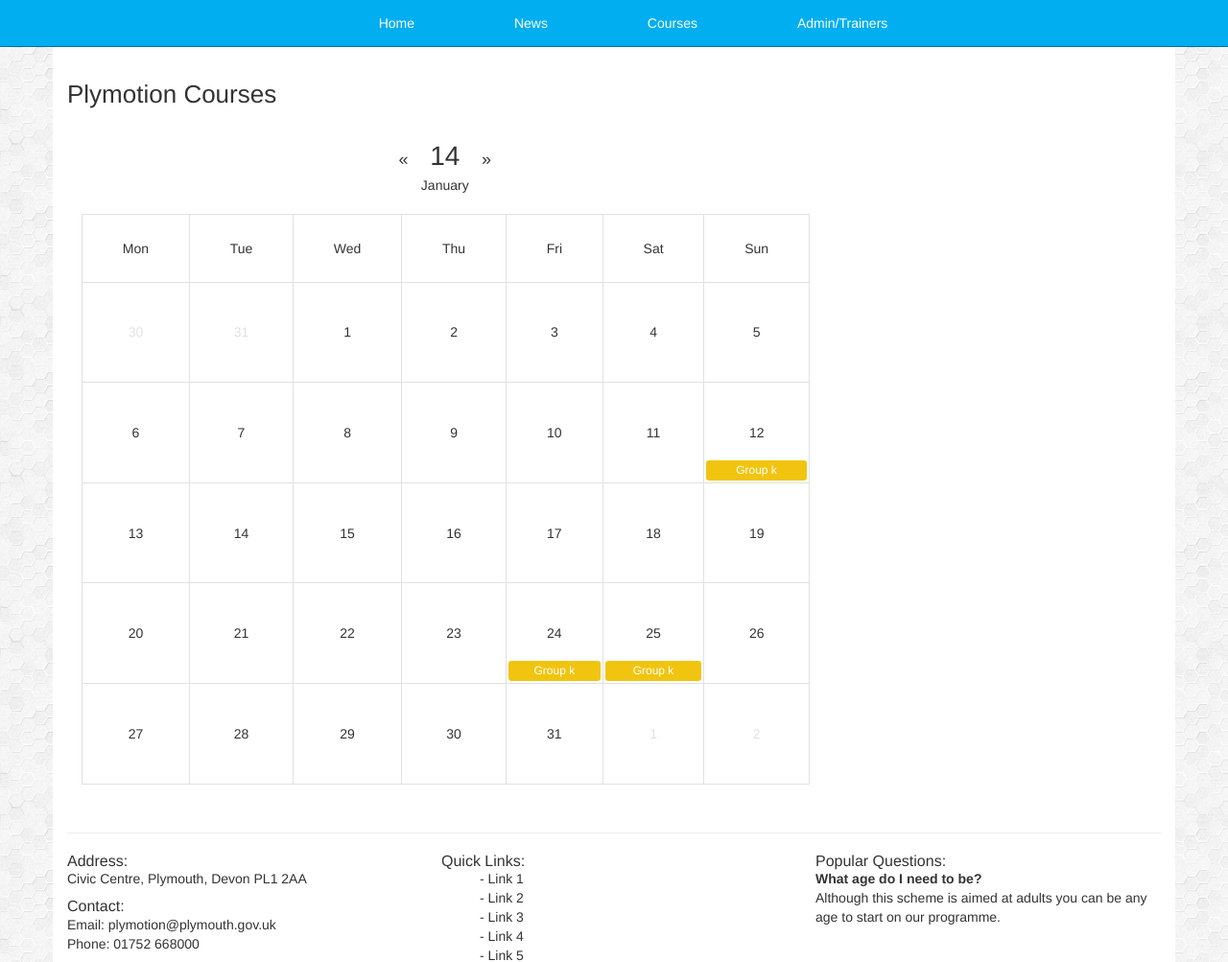
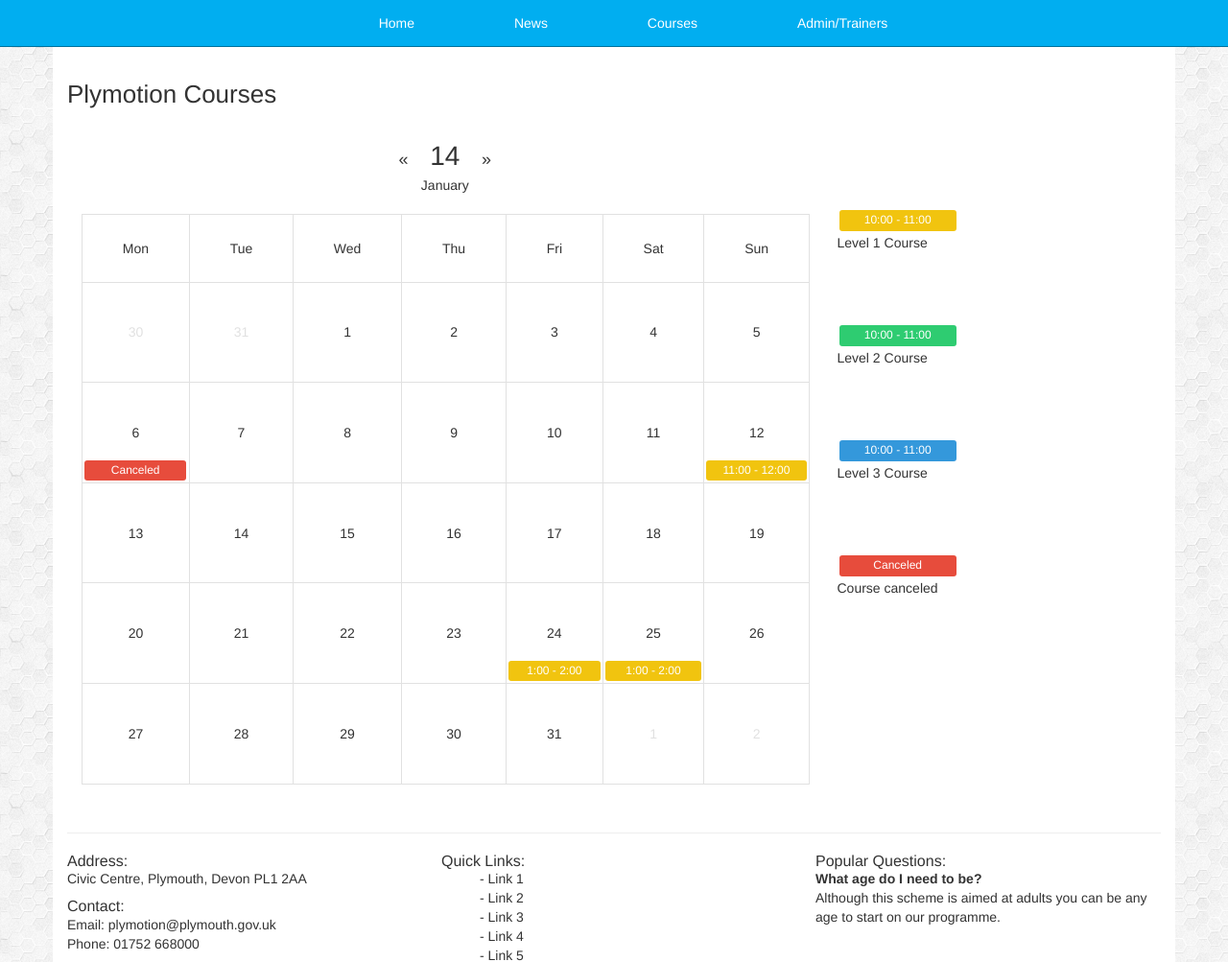
Before and after one commit to xron89/Plymotion-Plymouth-City-Council-, a CodeIgniter app: page /plymotion/index.php/courses in a window 1280 px wide. Shown: the part 189-1192 px from the top of the page at 96% size. Run offline with CodeIgniter, Linux system fonts and the light colour scheme; some libraries are stand-ins or nearby versions.

Commit message:
Finished calendar
calendar is now complete I possibly need to add a jQuery switch to
allow you to cycle through months

```diff
--- a/application/views/pages/courses.php
+++ b/application/views/pages/courses.php
@@ -43,13 +43,13 @@
 								<td>5</td>
 							</tr>
 							<tr>
-								<td>6</td>
+								<td>6<span class="cancel">Canceled</span></td>
 								<td>7</td>
 								<td>8</td>
 								<td>9</td>
 								<td>10</td>
 								<td>11</td>
-								<td>12<span class="event">Group k</span></td>
+								<td>12<span class="level1">11:00 - 12:00</span></td>
 							</tr>
 							<tr>
 								<td>13</td>
@@ -65,8 +65,8 @@
 								<td>21</td>
 								<td>22</td>
 								<td>23</td>
-								<td>24<span class="event">Group k</span></td>
-								<td>25<span class="event">Group k</span></td>
+								<td>24<span class="level1">1:00 - 2:00</span></td>
+								<td>25<span class="level1">1:00 - 2:00</span></td>
 								<td>26</td>
 							</tr>
 							<tr>
@@ -81,6 +81,26 @@
 						</tbody>
 					</table>
 				</div>  <!-- End Column -->
+				<div class="col-md-2">
+					<div class="key-wrapper">
+						<div class="key">
+							<span class="level1">10:00 - 11:00</span>
+						</div>
+						<p>Level 1 Course</p>
+						<div class="key">
+							<span class="level2">10:00 - 11:00</span>
+						</div>
+						<p>Level 2 Course</p>
+						<div class="key">
+							<span class="level3">10:00 - 11:00</span>
+						</div>
+						<p>Level 3 Course</p>
+						<div class="key">
+							<span class="cancel">Canceled</span>
+						</div>
+						<p>Course canceled</p>
+					</div>
+				</div>
         </div>
 	</div>
 </div>
--- a/assets/css/style.css
+++ b/assets/css/style.css
@@ -228,7 +228,18 @@
 	color:#e1e1e1;
 }
 
-#calendar-wrapper td span.event{
+.key{
+	margin-top: 100px;
+	position: relative;
+}
+
+.key p{
+	margin-top:30px;
+	display: block;
+	text-align: center;
+}
+
+span.level1{
 	background-color: #f1c40f;
 	border-radius: 3px;
 	padding: 2px 5px;
@@ -239,4 +250,51 @@
 	width: 96%;
 	color: #ffffff;
 	font-size: 12px;
+	cursor: pointer;
+	text-align: center;
 }
+
+span.level2{
+	background-color: #2ecc71;
+	border-radius: 3px;
+	padding: 2px 5px;
+	position: absolute;
+	bottom: 0;
+	left: 0;
+	margin: 2px;
+	width: 96%;
+	color: #ffffff;
+	font-size: 12px;
+	cursor: pointer;
+	text-align: center;
+}
+
+span.level3{
+	background-color: #3498db;
+	border-radius: 3px;
+	padding: 2px 5px;
+	position: absolute;
+	bottom: 0;
+	left: 0;
+	margin: 2px;
+	width: 96%;
+	color: #ffffff;
+	font-size: 12px;
+	cursor: pointer;
+	text-align: center;
+}
+
+span.cancel{
+	background-color: #e74c3c;
+	border-radius: 3px;
+	padding: 2px 5px;
+	position: absolute;
+	bottom: 0;
+	left: 0;
+	margin: 2px;
+	width: 96%;
+	color: #ffffff;
+	font-size: 12px;
+	cursor: pointer;
+	text-align: center;
+}
```
